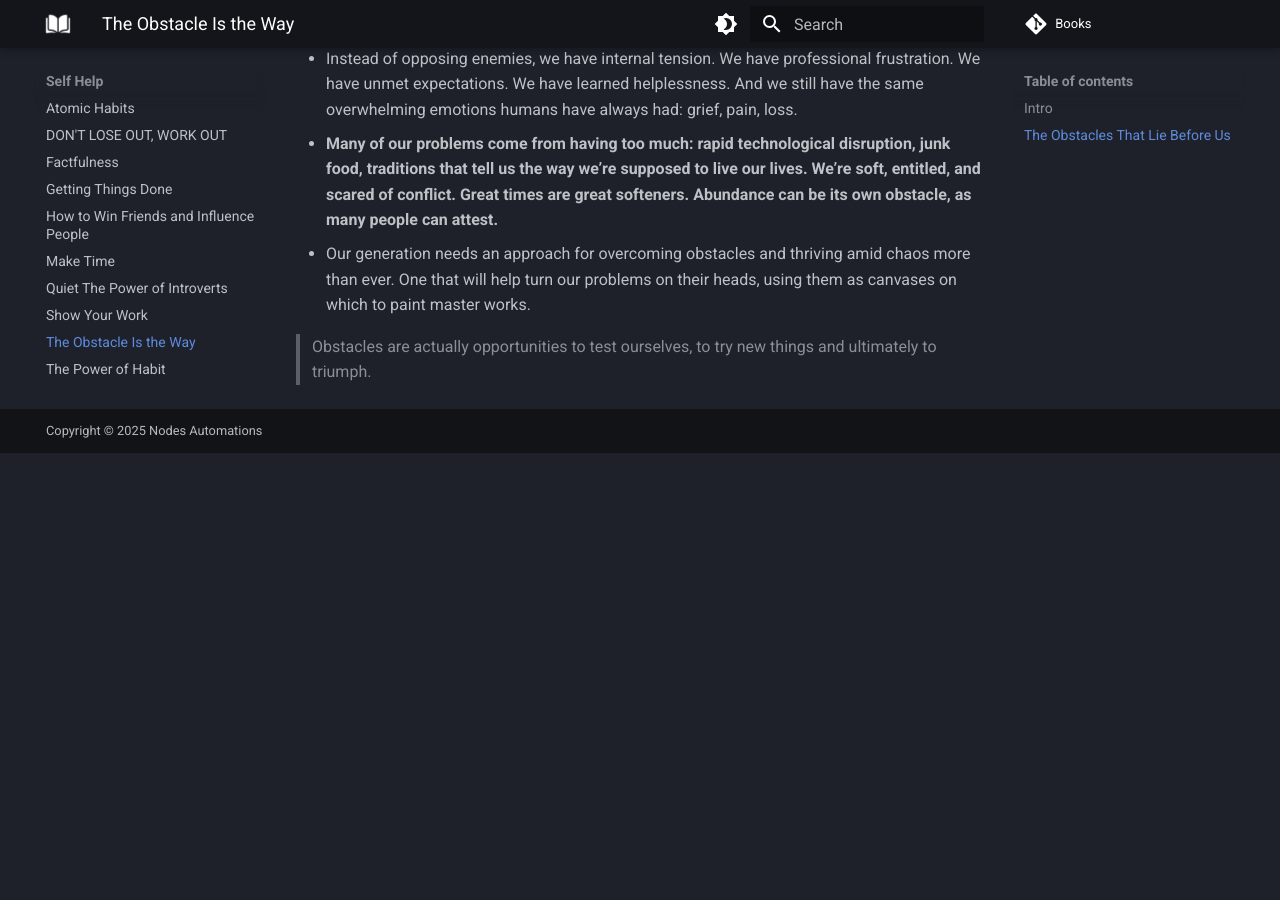
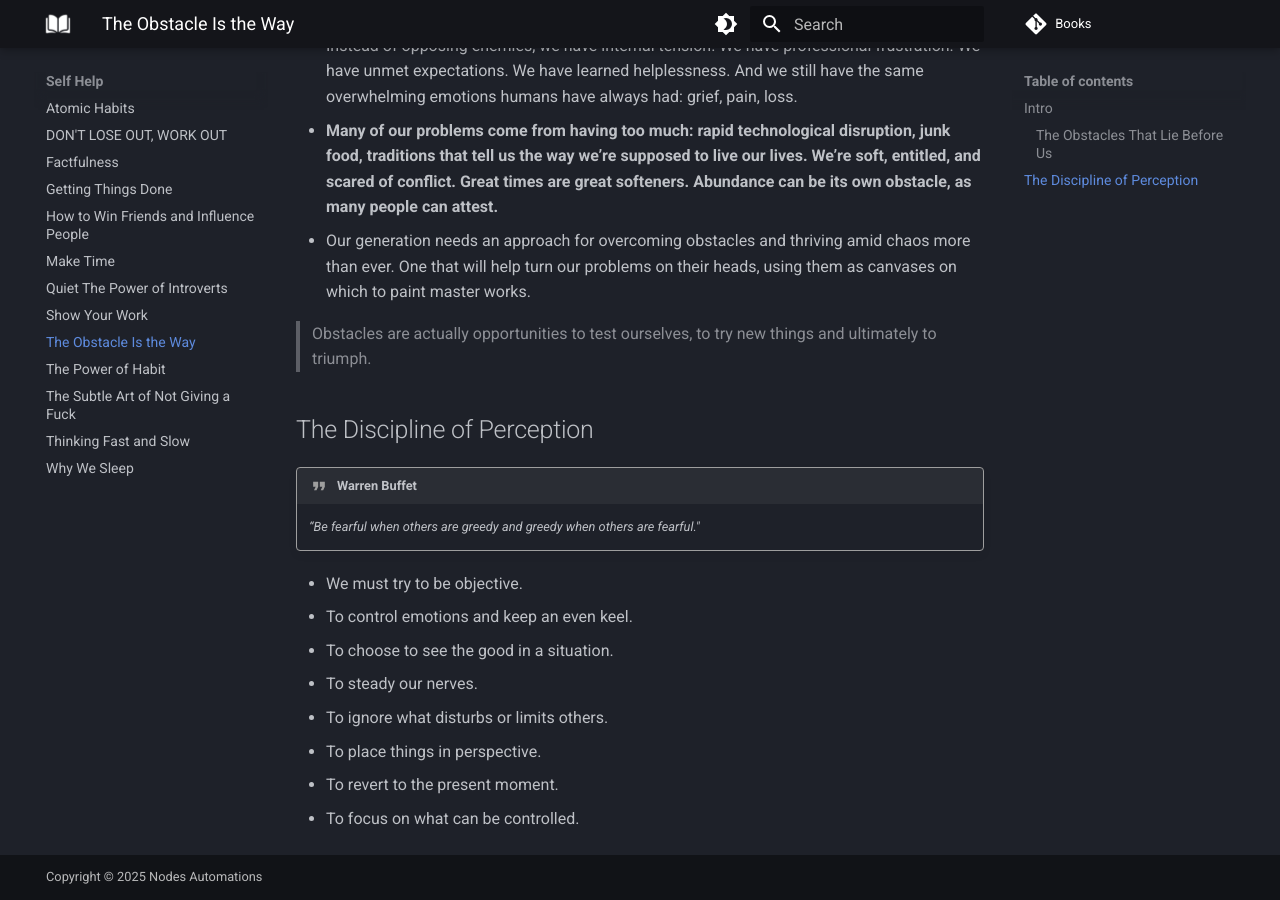
Before and after one commit to vivekkpatel/Books, an MkDocs documentation site: the page built from docs/Self Help/The Obstacle Is the Way.md, in a window 1280 px wide and 900 px high, scrolled down 527 px. Built offline with MkDocs 1.6.1 and Material for MkDocs 9.7.7, drawn with Linux system fonts in a browser that asks for light colours; comment, search, counter and statistics services are not loaded; before the commit the page ends 980 px from its top, so only the background shows below that.

Commit message:
Notes Updated

```diff
--- a/docs/Self Help/The Obstacle Is the Way.md
+++ b/docs/Self Help/The Obstacle Is the Way.md
@@ -6,7 +6,7 @@
 Normally this book will explain how we approach a specific obstacle in our life.
 It mainly focuses on thinking **every obstacle as a way to improve yourself**.
 
-## The Obstacles That Lie Before Us
+### The Obstacles That Lie Before Us
 - Today, most of our obstacles are internal, not external. Since World
  War II we have lived in some of the most prosperous times in history.
  There are fewer armies to face, fewer fatal diseases and far more safety
@@ -24,4 +24,18 @@
  thriving amid chaos more than ever. One that will help turn our problems
  on their heads, using them as canvases on which to paint master works.
 
- > Obstacles are actually opportunities to test ourselves, to try new things and ultimately to triumph.
+> Obstacles are actually opportunities to test ourselves, to try new things and ultimately to triumph.
+
+## The Discipline of Perception
+
+!!! quote "Warren Buffet"
+    *“Be fearful when others are greedy and greedy when others are fearful."*
+
+- We must try to be objective.
+- To control emotions and keep an even keel.
+- To choose to see the good in a situation.
+- To steady our nerves.
+- To ignore what disturbs or limits others.
+- To place things in perspective.
+- To revert to the present moment.
+- To focus on what can be controlled.
```
